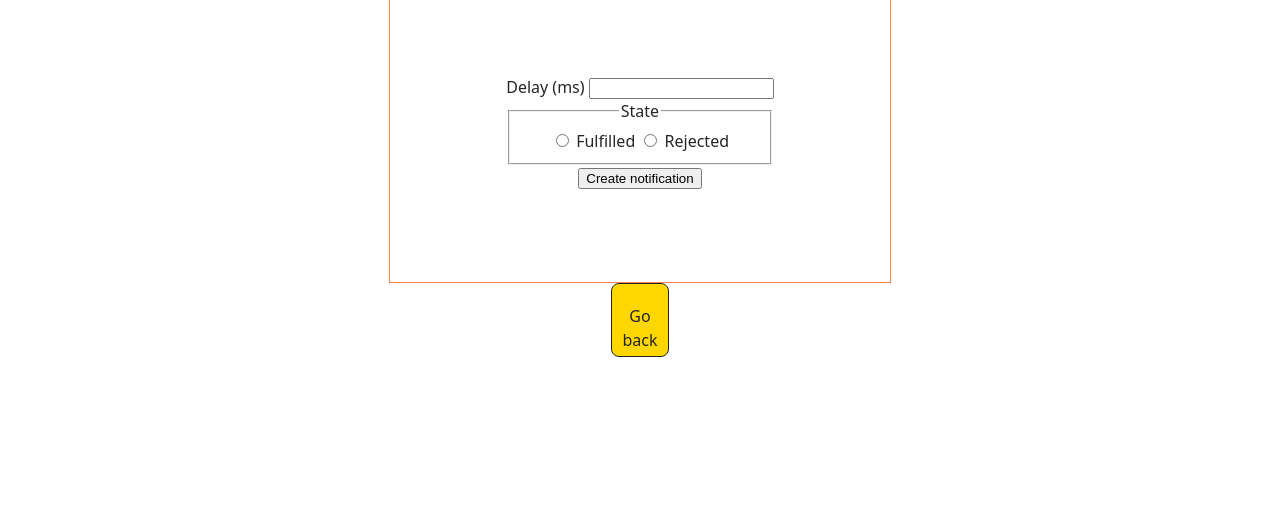
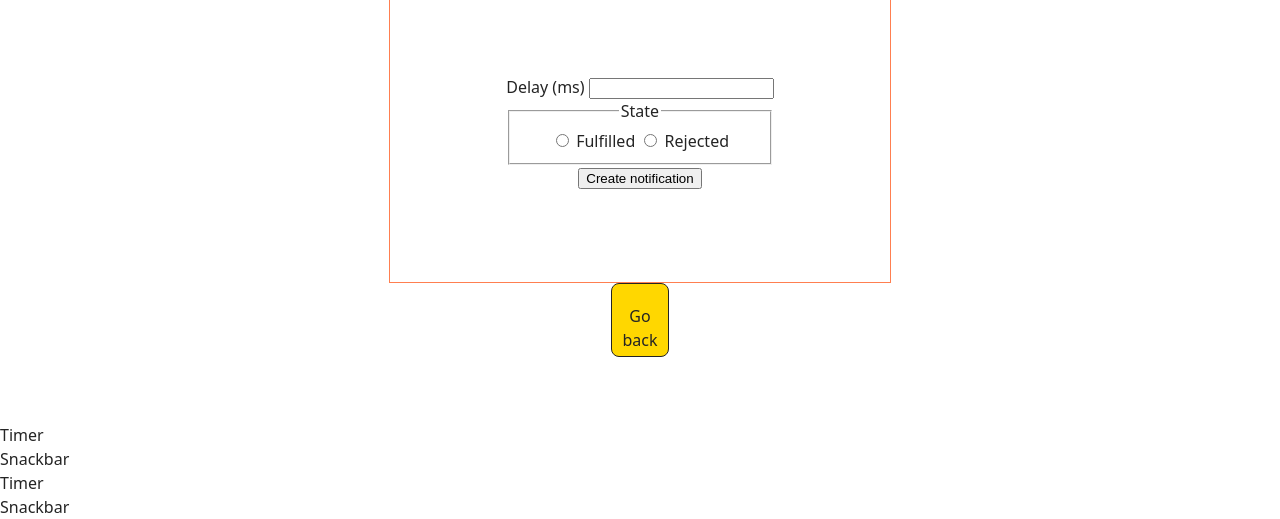
Before and after one commit to YarosTs8191/goit-js-hw-10, a plain HTML site: page 2-snackbar.html in a window 1280 px wide. Shown: the part 281-800 px from the top of the page. Drawn offline with Linux system fonts and the light colour scheme.

Commit message:
Deploying to gh-pages from @ YarosTs8191/goit-js-hw-10@3e6dd3c1402ce92a9155b493746821b260785aed 🚀

```diff
--- a/2-snackbar.html
+++ b/2-snackbar.html
@@ -66,5 +66,18 @@
 
       </div>
     </main>
+    <script>
+      document.body.insertAdjacentHTML(
+        'beforeend',
+        `
+    <nav>
+      <ul>
+        <li><a href="1-timer.html">Timer</a></li>
+        <li><a href="2-snackbar.html">Snackbar</a></li>
+      </ul>
+    </nav>
+  `
+      );
+    </script>
   </body>
 </html>
--- a/2-snackbar.js
+++ b/2-snackbar.js
@@ -1,2 +1,9 @@
-import"./assets/modulepreload-polyfill-B5Qt9EMX.js";/* empty css                      */import{i}from"./assets/vendor-BbbuE1sJ.js";document.querySelector(".form").addEventListener("submit",t=>{t.preventDefault();const s=parseInt(t.target.elements.delay.value),o=t.target.elements.state.value;new Promise((e,r)=>{setTimeout(()=>{o==="fulfilled"?e(s):r(s)},s)}).then(e=>{i.success({title:"✅ Success",message:`Fulfilled promise in ${e}ms`,position:"topRight"})}).catch(e=>{i.error({title:"❌ Error",message:`Rejected promise in ${e}ms`,position:"topRight"})})});
+import"./assets/modulepreload-polyfill-B5Qt9EMX.js";/* empty css                      */import{i as s}from"./assets/vendor-BbbuE1sJ.js";document.querySelector(".form").addEventListener("submit",t=>{t.preventDefault();const i=parseInt(t.target.elements.delay.value),r=t.target.elements.state.value;new Promise((e,o)=>{setTimeout(()=>{r==="fulfilled"?e(i):o(i)},i)}).then(e=>{s.success({title:"✅ Success",message:`Fulfilled promise in ${e}ms`,position:"topRight"})}).catch(e=>{s.error({title:"❌ Error",message:`Rejected promise in ${e}ms`,position:"topRight"})})});document.body.insertAdjacentHTML("beforeend",`
+  <nav>
+    <ul>
+      <li><a href="1-timer.html">Timer</a></li>
+      <li><a href="2-snackbar.html">Snackbar</a></li>
+    </ul>
+  </nav>
+`);
 //# sourceMappingURL=2-snackbar.js.map
```
Also changed, not shown: 1-timer.html (+13 -0 lines), 1 other file.
